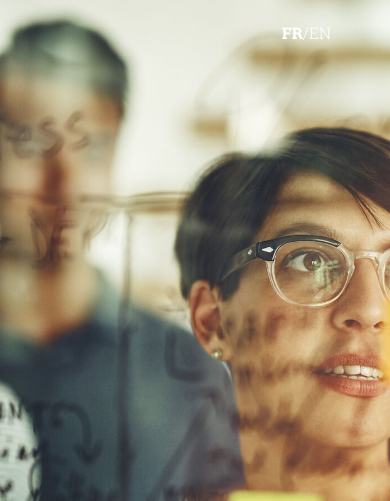
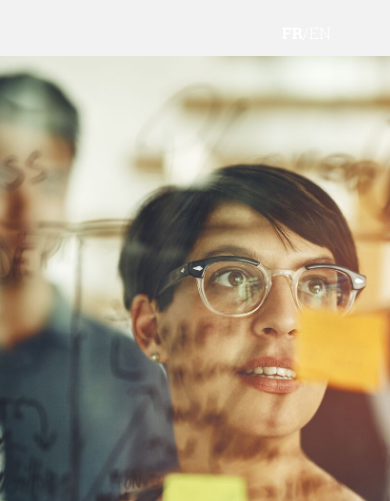
Before and after one commit to YouNesta/younesboulkaddid.github.io, a plain HTML site: page index.html in a window 390 px wide. Shown: the top 501 px of the page. Drawn offline with nearby package versions, Linux system fonts and the light colour scheme.

Commit message:
:sparkles

```diff
--- a/assets/css/style.scss
+++ b/assets/css/style.scss
@@ -498,6 +498,7 @@ body{
       }
       section{
         background-position: -200px;
+        background-size: 250vw;
         article{
           div{
             h1{
```
Also changed, not shown: assets/css/style.css, 1 other file.
